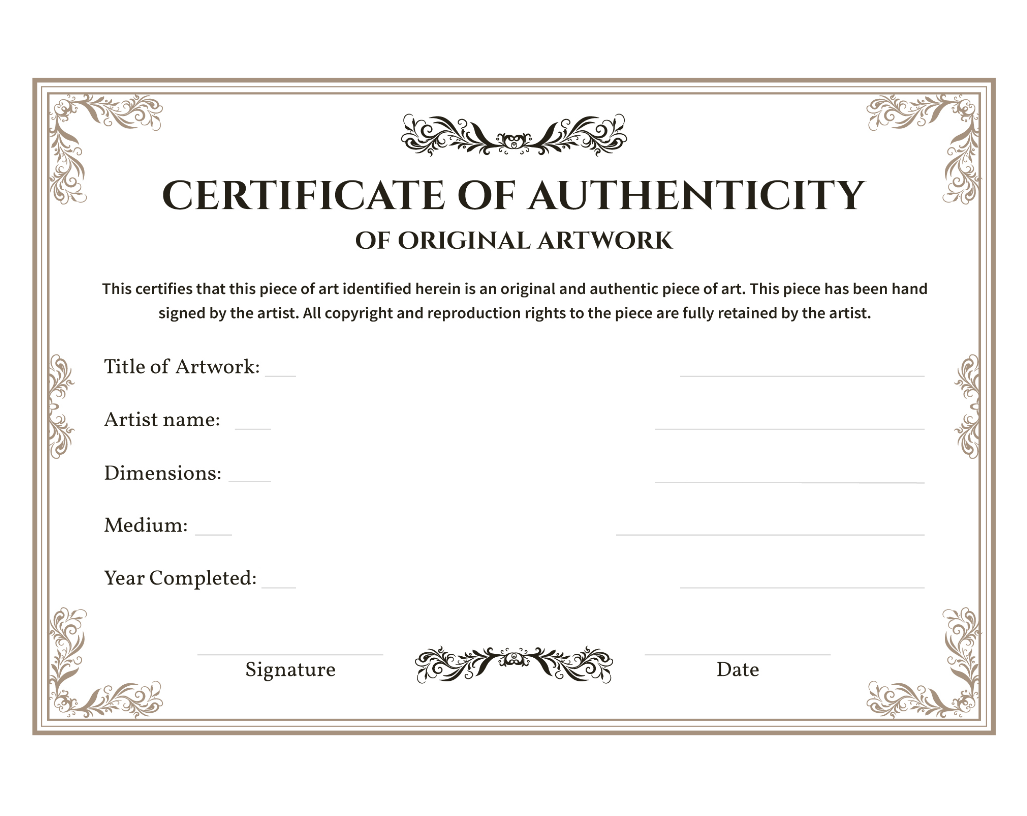
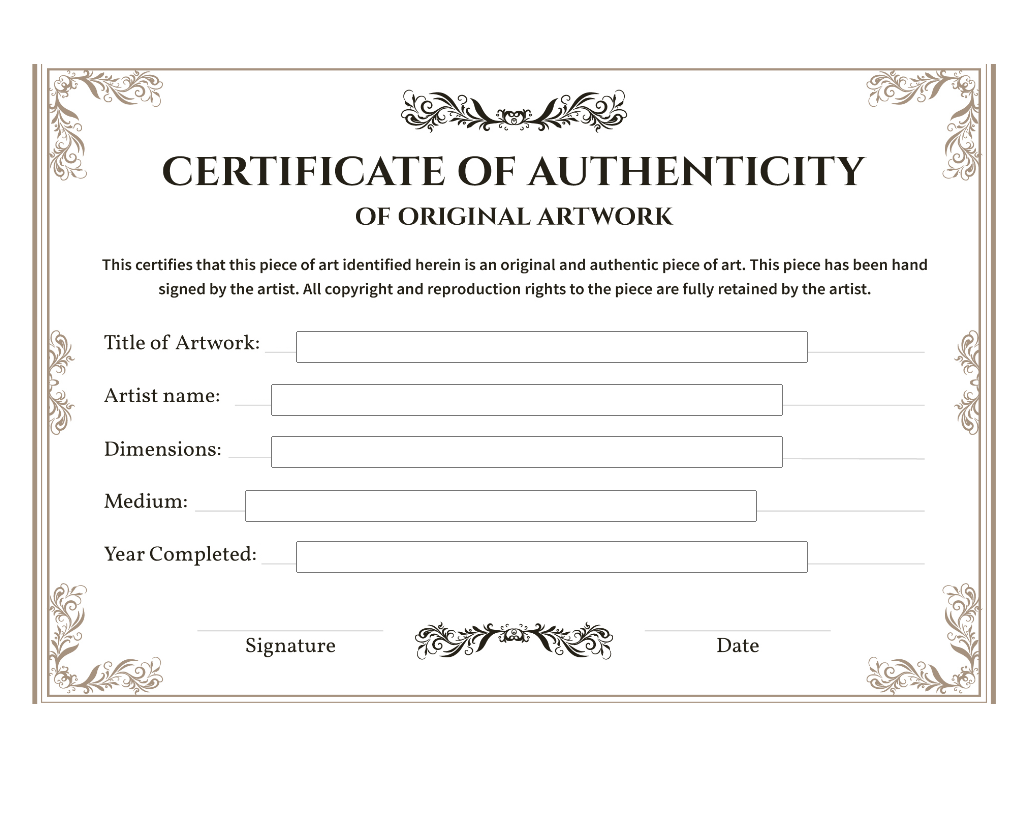
Before and after one commit to bari-d1/certificate-template, a plain HTML site: page index.html in a window 1280 px wide. Shown: the whole page, without its empty margins (126-1153 px from the left). Drawn offline with Linux system fonts and the light colour scheme.

Commit message:
Updating size

```diff
--- a/index.html
+++ b/index.html
@@ -7,6 +7,7 @@
     <title>Art Certificate</title>
 </head>
 <body>
+    <div class="container">
         <form action="">
             <input type="text" name="title" id="title"> <br>
             <input type="text" name="name" id="name"> <br>
@@ -14,5 +15,7 @@
             <input type="text" name="medium" id="medium"> <br>
             <input type="text" name="year" id="year">
         </form>
+    </div>
+
 </body>
 </html>
--- a/style.css
+++ b/style.css
@@ -4,10 +4,13 @@
     box-sizing: border-box;
     left: 0;
 }
-
-body {
-    margin-top: 20%;
-    height: 70vh;
+body{
+    min-width: 800px;
+}
+.container {
+    /* border: solid 1px black; */
+    margin-top: 5%;
+    min-height: 80vh;
     background-image: url(template.png);
     background-repeat: no-repeat;
     background-size: 1000px 700px;
@@ -18,36 +21,36 @@ body {
 }
 
 #title, #name, #dimensions, #medium, #year {
-    position: absolute;
+    position: fixed;
     font-size: 1.5em;
-    width: 30%;
+    width: 40%;
     height: 4%;
-    border: none;
+    /* border: solid 1px black; */
 }
 
 /* Individual positioning */
 #title {
-    top: 45.4%;
+    top: 41.4%;
     left: 33%;
 }
 
 #name {
-    top: 52%;
+    top: 48%;
     left: 31%;
 }
 
 #dimensions {
-    top: 58.5%;
+    top: 54.5%;
     left: 31%;
 }
 
 #medium {
-    top: 65.2%;
-    left: 28%;
+    top: 61.2%;
+    left: 29%;
 }
 
 #year {
-    top: 71.6%;
+    top: 67.6%;
     left: 33%;
 }
 
```
Also changed, not shown: 1 other file. Lines whose indentation alone changed are shown as unchanged.
